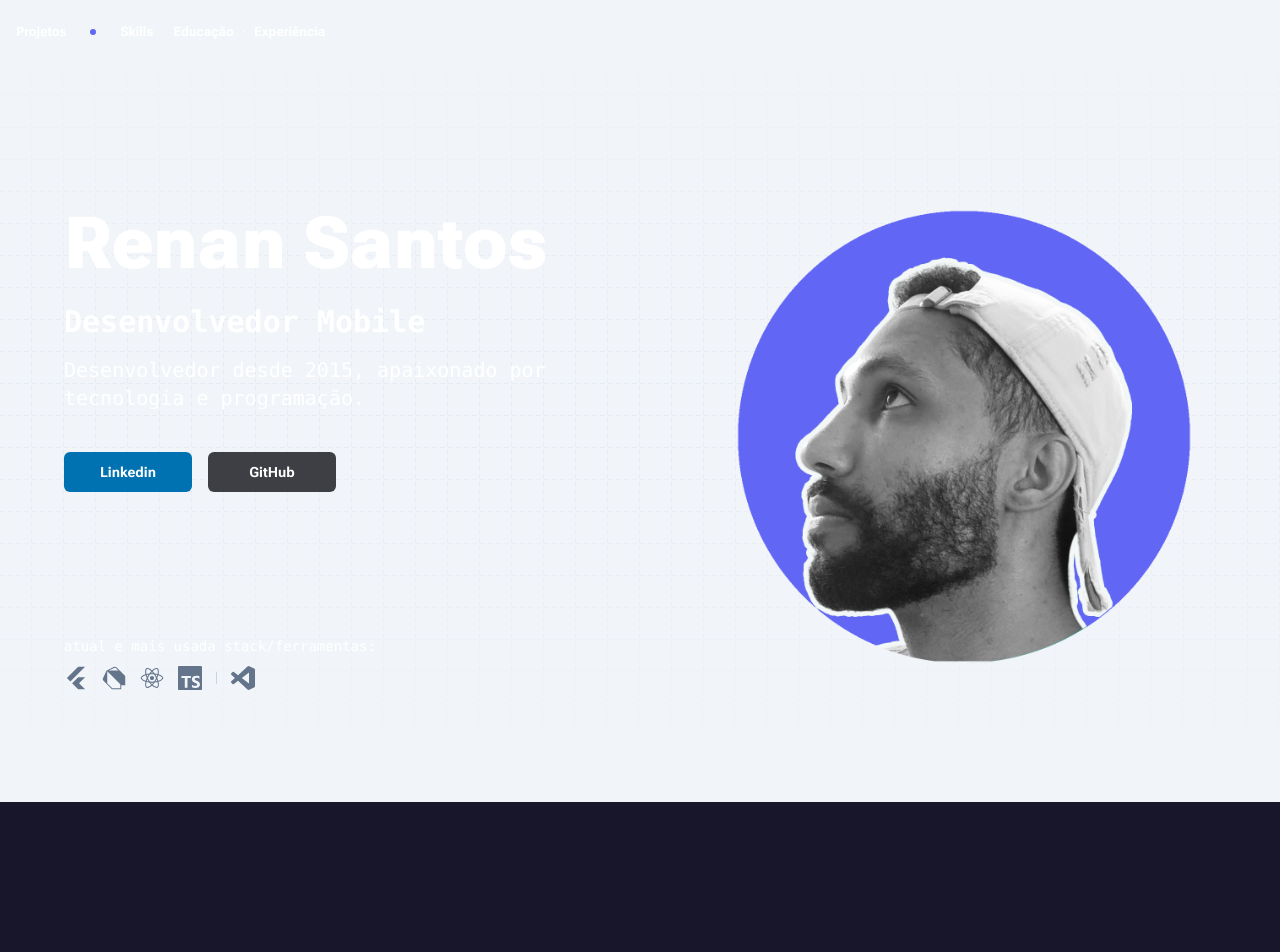
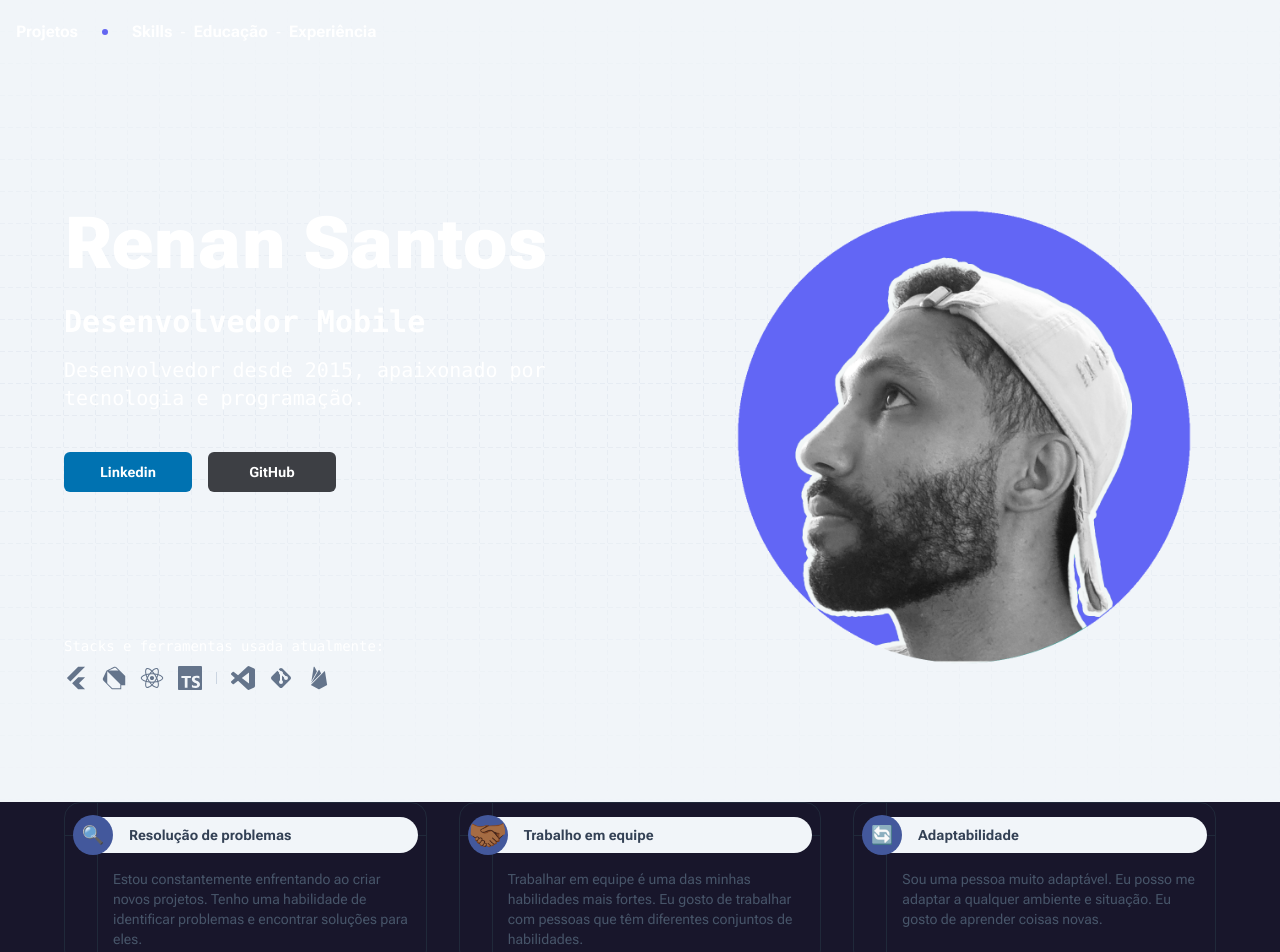
Before and after one commit to renankanu/kanu, a Next.js app: page / in a window 1280 px wide. Shown: the top 952 px of the page. Before the commit the page ends 802 px from the top, so only its background shows below. Built offline with nearby package versions, Linux system fonts and the light colour scheme; a web font is replaced by a local one.

Commit message:
feature: create card soft skill

```diff
--- a/postcss.config.js
+++ b/postcss.config.js
@@ -1,7 +1,7 @@
 module.exports = {
   plugins: {
     'postcss-import': {},
-    'tailwindcss/nesting': 'postcss-nesting',
+    'tailwindcss/nesting': {},
     tailwindcss: {},
     autoprefixer: {},
   },
--- a/src/app/globals.css
+++ b/src/app/globals.css
@@ -62,7 +62,7 @@
   }
 
   .nav-link {
-    @apply flex h-9 items-center gap-1 rounded-xl px-2 text-[13px] font-bold;
+    @apply flex h-9 items-center gap-1 rounded-xl px-2 text-[16px] font-bold;
     @apply dark:text-cornflower-blue-200 dark:font-semibold;
 
     &:hover,
--- a/src/app/layout.tsx
+++ b/src/app/layout.tsx
@@ -1,3 +1,4 @@
+import Navbar from '@/components/Navbar'
 import FramerMotionProvider from '@/providers/FramerMotionProvider'
 import {
   Bai_Jamjuree as BaiJamjuree,
@@ -30,6 +31,7 @@ export default function RootLayout({ children }: { children: ReactNode }) {
         className={`${roboto.variable} ${baiJamjuree.variable} ${jetBrainsMono.variable}`}
       >
         <FramerMotionProvider>
+          <Navbar />
           <main>{children}</main>
         </FramerMotionProvider>
       </body>
--- a/src/app/page.tsx
+++ b/src/app/page.tsx
@@ -1,11 +1,11 @@
+import FeaturedCardSection from '@/components/Card/FeaturedCardSection'
 import Intro from '@/components/Intro'
-import Navbar from '@/components/Navbar'
 
 export default function Home() {
   return (
     <div>
-      <Navbar />
       <Intro />
+      <FeaturedCardSection />
     </div>
   )
 }
--- /dev/null
+++ b/src/components/Card/FeaturedCard.tsx
@@ -0,0 +1,29 @@
+import type { ReactElement } from 'react'
+
+interface FeaturedCardProps {
+  icon: ReactElement
+  title: string
+  desc: string
+}
+
+function FeaturedCard({ icon, title, desc }: FeaturedCardProps) {
+  return (
+    <div className="relative z-10 flex-1 rounded-2xl border border-[#20293A]">
+      <div className="absolute inset-x-0 inset-y-8 z-[-1] border-t border-[#20293A]" />
+      <div className="absolute inset-x-8 inset-y-0 z-[-1] border-l border-[#20293A]" />
+      <div className="-mt-0.5">
+        <div className="ml-4 mr-2 mt-4 flex items-center gap-6 rounded-full bg-slate-100 dark:bg-slate-800">
+          <div className="-m-2">{icon}</div>
+          <div className="py-2 pr-4 text-sm font-bold text-slate-700 dark:text-slate-300">
+            {title}
+          </div>
+        </div>
+      </div>
+      <div className="p-4 pl-12 text-sm text-slate-600 dark:text-slate-400">
+        {desc}
+      </div>
+    </div>
+  )
+}
+
+export default FeaturedCard
--- /dev/null
+++ b/src/components/Card/FeaturedCardSection.tsx
@@ -0,0 +1,37 @@
+import FeaturedCard from './FeaturedCard'
+
+export default function FeaturedCardSection() {
+  return (
+    <div className="content-wrapper mb-20">
+      <div className="flex flex-col gap-4 lg:flex-row lg:gap-8 xl:flex-row xl:gap-8">
+        <FeaturedCard
+          icon={
+            <div className="flex h-10 w-10 items-center justify-center rounded-full bg-[#43589C] text-[18px]">
+              🔍
+            </div>
+          }
+          title="Resolução de problemas"
+          desc="Estou constantemente enfrentando ao criar novos projetos. Tenho uma habilidade de identificar problemas e encontrar soluções para eles."
+        />
+        <FeaturedCard
+          icon={
+            <div className="flex h-10 w-10 items-center justify-center rounded-full bg-[#43589C] text-[32px]">
+              🤝🏾
+            </div>
+          }
+          title="Trabalho em equipe"
+          desc="Trabalhar em equipe é uma das minhas habilidades mais fortes. Eu gosto de trabalhar com pessoas que têm diferentes conjuntos de habilidades."
+        />
+        <FeaturedCard
+          icon={
+            <div className="flex h-10 w-10 items-center justify-center rounded-full bg-[#43589C] text-[18px]">
+              🔄
+            </div>
+          }
+          title="Adaptabilidade"
+          desc="Sou uma pessoa muito adaptável. Eu posso me adaptar a qualquer ambiente e situação. Eu gosto de aprender coisas novas."
+        />
+      </div>
+    </div>
+  )
+}
--- a/src/components/Intro/IntroTechStack.tsx
+++ b/src/components/Intro/IntroTechStack.tsx
@@ -3,7 +3,9 @@ import { m } from 'framer-motion'
 
 import {
   DartIcon,
+  FirebaseIcon,
   FlutterIcon,
+  GitIcon,
   ReactIcon,
   TypeScriptIcon,
   VSCodeIcon,
@@ -26,7 +28,7 @@ export default function IntroTechStack() {
         animate={animation.show}
         transition={{ delay: 0.6 }}
       >
-        atual e mais usada stack/ferramentas:
+        Stacks e ferramentas usada atualmente:
       </m.p>
       <m.ul
         className="flex items-center gap-3.5 text-slate-500 dark:text-slate-500 sm:justify-center md:justify-center"
@@ -62,6 +64,16 @@ export default function IntroTechStack() {
             <VSCodeIcon className="h-6 w-6" />
           </div>
         </m.li>
+        <m.li variants={animation}>
+          <div className="transition duration-200 hover:text-cornflower-blue-500">
+            <GitIcon className="h-6 w-6" />
+          </div>
+        </m.li>
+        <m.li variants={animation}>
+          <div className="transition duration-200 hover:text-cornflower-blue-500">
+            <FirebaseIcon className="h-6 w-6" />
+          </div>
+        </m.li>
       </m.ul>
     </div>
   )
--- a/src/components/Navbar/NavLinkExpanded.tsx
+++ b/src/components/Navbar/NavLinkExpanded.tsx
@@ -11,7 +11,7 @@ interface NavLinkExpandedProps {
 function NavLinkExpanded({ items }: NavLinkExpandedProps) {
   return (
     <div className="flex">
-      <div className="nav-link nav-link--label pointer-events-none ml-2 mr-2">
+      <div className="nav-link pointer-events-none ml-2 mr-2">
         <ChevronRightIcon className="h-1.5 w-1.5" />
       </div>
       <ul className="flex items-center">
@@ -22,7 +22,7 @@ function NavLinkExpanded({ items }: NavLinkExpandedProps) {
             </li>
             {idx !== items.length - 1 && (
               <li>
-                <div className="nav-link__separator">&middot;</div>
+                <div className="nav-link__separator"> - </div>
               </li>
             )}
           </React.Fragment>
```
